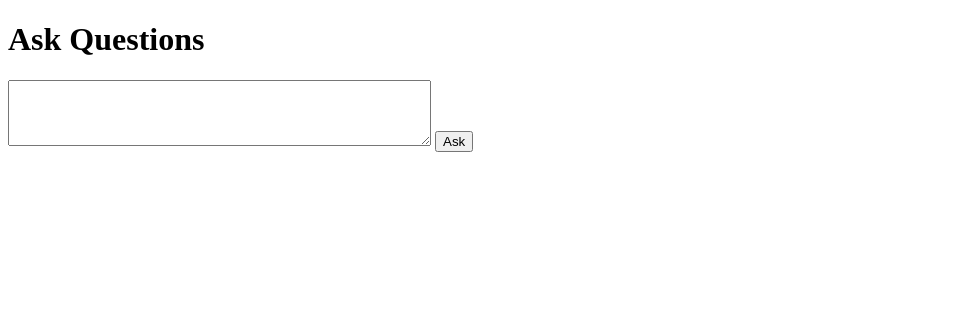
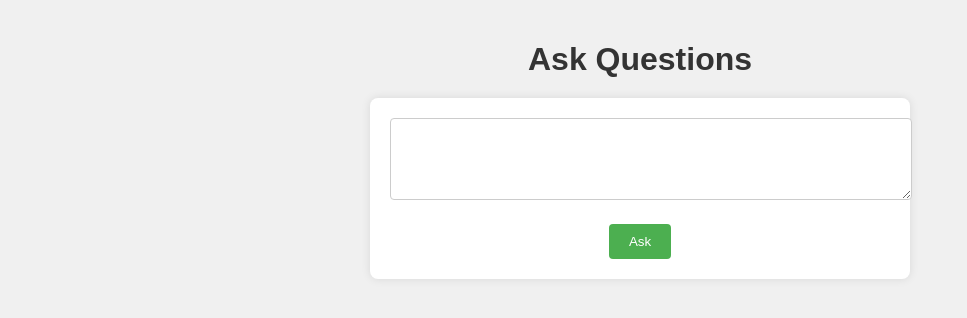
Before and after one commit to hack12rb/PDF-answering-AI, a Flask app: page /questions in a window 1280 px wide. Shown: the top 318 px of the page, without its empty margins (0-967 px from the left). Run offline with Flask 3, Linux system fonts and the light colour scheme.

Commit message:
Update questions.html

```diff
--- a/templates/questions.html
+++ b/templates/questions.html
@@ -1,8 +1,65 @@
+
 <!doctype html>
 <html lang="en">
 <head>
     <meta charset="UTF-8">
     <title>Ask Questions</title>
+    <style>
+        body {
+            font-family: Arial, sans-serif;
+            background-color: #f0f0f0;
+            display: flex;
+            flex-direction: column;
+            align-items: center;
+            padding: 20px;
+            margin: 0;
+        }
+        h1 {
+            color: #333;
+            margin-bottom: 20px;
+        }
+        form {
+            background: white;
+            padding: 20px;
+            border-radius: 8px;
+            box-shadow: 0 0 10px rgba(0, 0, 0, 0.1);
+            width: 100%;
+            max-width: 500px;
+            text-align: center;
+        }
+        textarea {
+            width: 100%;
+            padding: 10px;
+            border: 1px solid #ccc;
+            border-radius: 4px;
+            margin-bottom: 20px;
+            resize: vertical;
+        }
+        input[type="submit"] {
+            background-color: #4CAF50;
+            color: white;
+            padding: 10px 20px;
+            border: none;
+            border-radius: 4px;
+            cursor: pointer;
+            transition: background-color 0.3s;
+        }
+        input[type="submit"]:hover {
+            background-color: #45a049;
+        }
+        h2 {
+            margin-top: 20px;
+            color: #333;
+        }
+        p {
+            background: white;
+            padding: 15px;
+            border-radius: 8px;
+            box-shadow: 0 0 10px rgba(0, 0, 0, 0.1);
+            width: 100%;
+            max-width: 500px;
+        }
+    </style>
 </head>
 <body>
     <h1>Ask Questions</h1>
```
